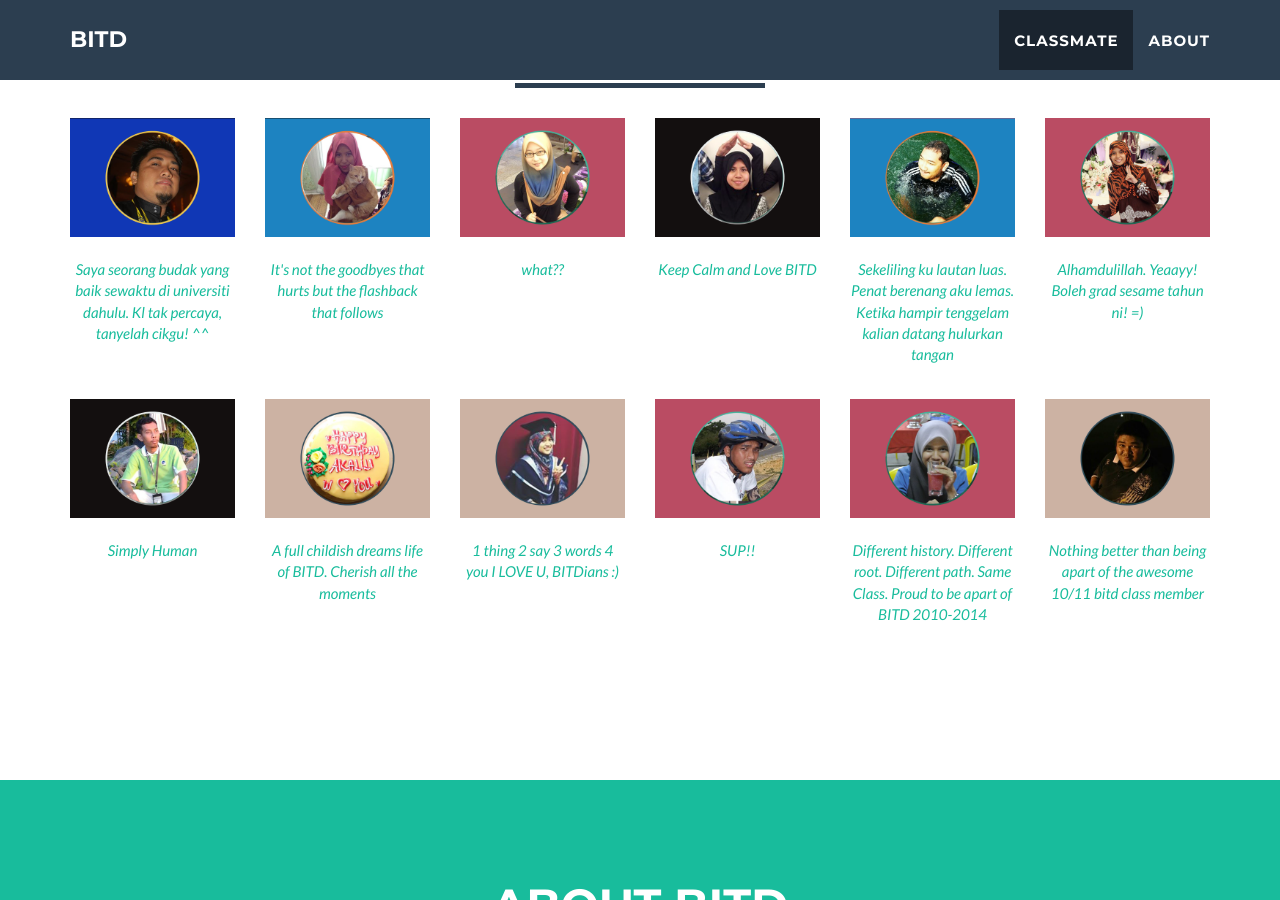
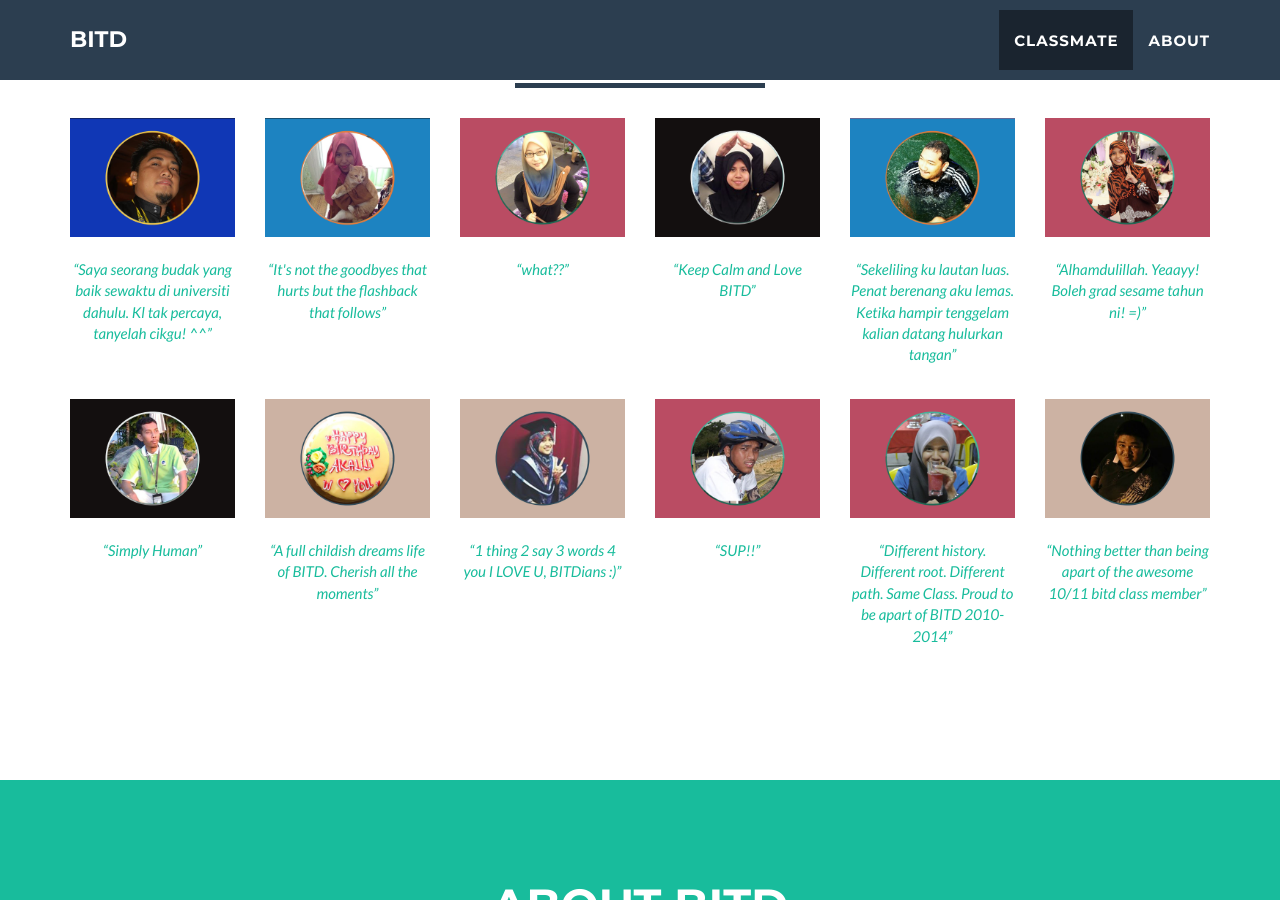
Before and after one commit to alienxp03/bitd, a Jekyll site: the page built from index.html, in a window 1280 px wide and 900 px high, scrolled down 828 px. Built offline with Jekyll 4.4.1, drawn with Linux system fonts in a browser that asks for light colours.

Commit message:
Added quote

```diff
--- a/_includes/portfolio_grid.html
+++ b/_includes/portfolio_grid.html
@@ -19,7 +19,7 @@
                             </div>
                             <img src="img/portfolio/{{ post.img }}" class="img-responsive" alt="{{ post.alt }}">
                             <br/>
-                            <em><p style="font-size: 15px; height: 100px" class="text-center">{{ post.tagline }}</p></em>
+                            <em><p style="font-size: 15px; height: 100px" class="text-center">“{{ post.tagline }}”</p></em>
                         </a>
                     </div>
                 {% endfor %}
```
